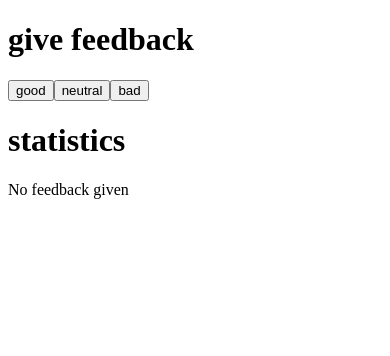
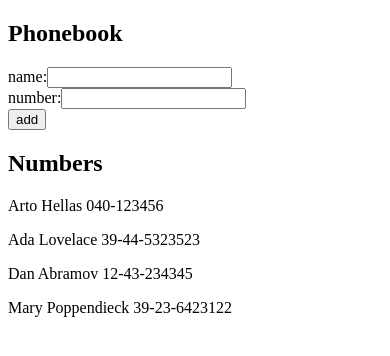
Before and after one commit to samly100405/fullstack_open, a React (Vite) app in the folder part1/: page / in a window 390 px wide. Shown: the top 356 px of the page. Built offline with nearby package versions, Linux system fonts and the light colour scheme.

Commit message:
e 2.6 phonebook step 1

```diff
--- a/part1/src/App.jsx
+++ b/part1/src/App.jsx
@@ -1,40 +1,61 @@
-import { useState } from "react"
+import { useState } from 'react'
 
-const Statistics = ({ good, neutral, bad }) => {
-  const average = (good, neutral, bad) => (good - bad)/(good + neutral + bad)
-  const positive = (good, neutral, bad) => 100*good/(good + neutral + bad)
+const Person = ({ name, number }) => {
+  return (
+    <p>{name} {number}</p>
+  )
+}
+const App = () => {
+  const [persons, setPersons] = useState([
+    { name: 'Arto Hellas', number: '040-123456', id: 1 },
+    { name: 'Ada Lovelace', number: '39-44-5323523', id: 2 },
+    { name: 'Dan Abramov', number: '12-43-234345', id: 3 },
+    { name: 'Mary Poppendieck', number: '39-23-6423122', id: 4 }
+  ])
+
+  const [newName, setNewName] = useState('')
+  const [newNumber, setNewNumber] = useState('')
+
+  const addPerson = (event) => {
+    event.preventDefault()
+    setPersons([...persons, { name: newName, number: newNumber }])
+    setNewName('')
+  }
 
   return (
-    <div className="statistics">
-      <p>good {good}</p>
-      <p>neutral {neutral}</p>
-      <p>bad {bad}</p>
-      <p>all {good + neutral + bad}</p>
-      <p>average {average(good, neutral, bad)}</p>
-      <p>positive {positive(good, neutral, bad)}%</p>
+    <div>
+      <h2>Phonebook</h2>
+      <form onSubmit={addPerson}>
+        <div>
+          name:
+          <input
+            value={newName}
+            onChange={
+              (event) => setNewName(event.target.value)
+            }
+          />
+        </div>
+        <div>
+          number:
+          <input
+            value={newNumber}
+            onChange={
+              (event) => setNewNumber(event.target.value)
+            }
+          />
+        </div>
+        <div>
+          <button type="submit">add</button>
+        </div>
+      </form>
+      <h2>Numbers</h2>
+      {
+        persons.map(
+          (elem) => <Person name={elem.name} number={elem.number} key={elem.name}/>
+        )
+      }
     </div>
   )
 }
 
-const App = () => {
-  const [good, setGood] = useState(0)
-  const [neutral, setNeutral] = useState(0)
-  const [bad, setBad] = useState(0)
-
-  return (
-    <div className="app">
-      <h1>give feedback</h1>
-
-      <button onClick={() => setGood(good+1)}>good</button>
-      <button onClick={() => setNeutral(neutral+1)}>neutral</button>
-      <button onClick={() => setBad(bad+1)}>bad</button>
-
-      <h1>statistics</h1>
-      { good + neutral + bad > 0 ?
-        <Statistics good={good} neutral={neutral} bad={bad} />
-        : <p>No feedback given</p>
-      }
-    </div>
-  )
-}
 export default App
```
